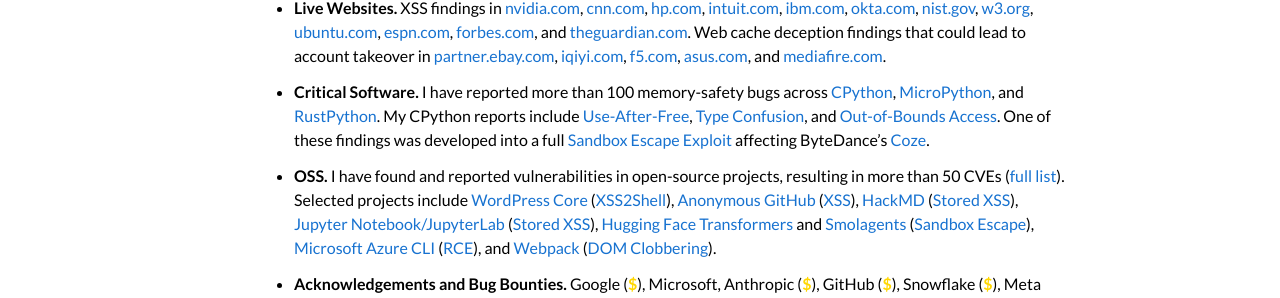
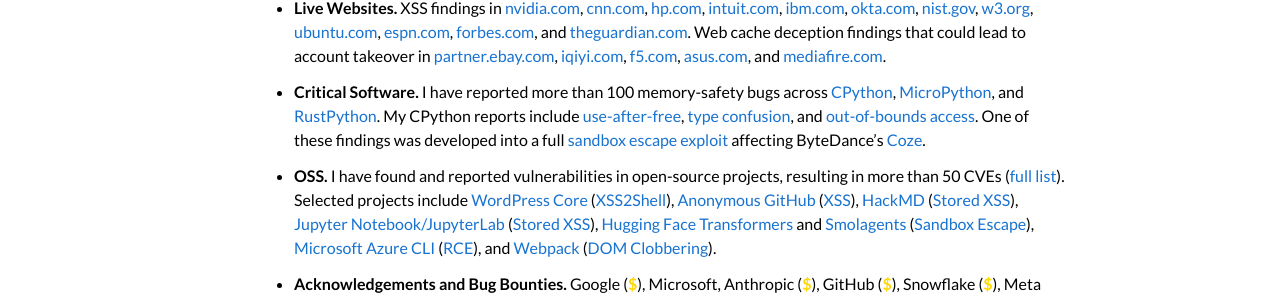
Before and after one commit to jackfromeast/jackfromeast.github.io, a Jekyll site: the page built from _posts/2026-09-17-Minnie.md, in a window 1280 px wide and 900 px high, scrolled down 4100 px. Shown: the part 489-787 px from the top of the window. Built offline with Jekyll 4.4.1, drawn with Linux system fonts in a browser that asks for light colours; a style sheet for code colours, icons or effects is not loaded.

Commit message:
Use sentence case for runtime findings

```diff
--- a/_layouts/default.html
+++ b/_layouts/default.html
@@ -469,11 +469,11 @@
                   <a href="https://github.com/micropython/micropython">MicroPython</a>, and
                   <a href="https://github.com/RustPython/RustPython">RustPython</a>.
                   My CPython reports include
-                  <a href="https://github.com/python/cpython/issues?q=Use-after-free+author%3Ajackfromeast">Use-After-Free</a>,
-                  <a href="https://github.com/python/cpython/issues?q=Type+Confusion+author%3Ajackfromeast">Type Confusion</a>, and
-                  <a href="https://github.com/python/cpython/issues?q=Out-of-bound+author%3Ajackfromeast">Out-of-Bounds Access</a>.
+                  <a href="https://github.com/python/cpython/issues?q=Use-after-free+author%3Ajackfromeast">use-after-free</a>,
+                  <a href="https://github.com/python/cpython/issues?q=Type+Confusion+author%3Ajackfromeast">type confusion</a>, and
+                  <a href="https://github.com/python/cpython/issues?q=Out-of-bound+author%3Ajackfromeast">out-of-bounds access</a>.
                   One of these findings was developed into a full
-                  <a href="https://github.com/coze-dev/coze-studio/pull/2572">Sandbox Escape Exploit</a>
+                  <a href="https://github.com/coze-dev/coze-studio/pull/2572">sandbox escape exploit</a>
                   affecting ByteDance’s <a href="https://github.com/coze-dev/coze-studio">Coze</a>.
                 </li>
                 <li>
```
